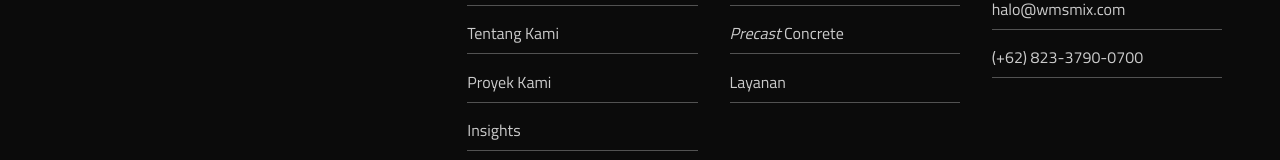
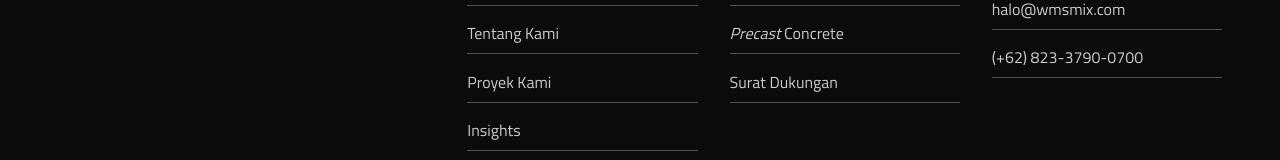
Before and after one commit to wmsmix/wms, a Next.js app: page / in a window 1280 px wide. Shown: the part 7473-7633 px from the top of the page. Built offline with nearby package versions, Linux system fonts and the light colour scheme; no server answers; the database is empty.

Commit message:
update footer text
change layanan into surat dukungan

```diff
--- a/src/components/commons/Footer.tsx
+++ b/src/components/commons/Footer.tsx
@@ -157,7 +157,7 @@ const Footer = () => {
                   ),
                   href: "/products/precast-concrete",
                 },
-                { name: "Layanan", href: "/products#support-letter" },
+                { name: "Surat Dukungan", href: "/products#support-letter" },
               ].map((item, index, _array) => (
                 <li key={index} className="pt-4">
                   <Link
```
